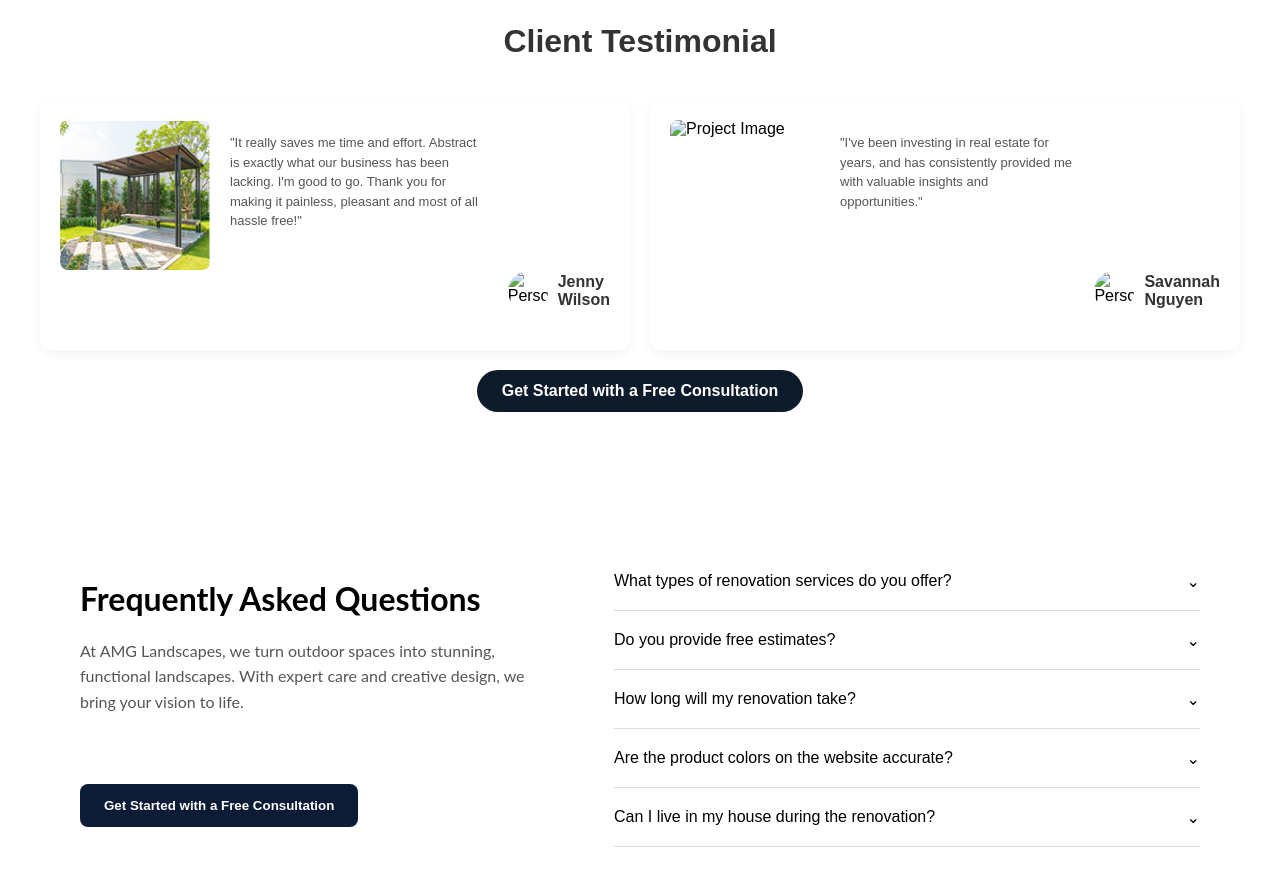
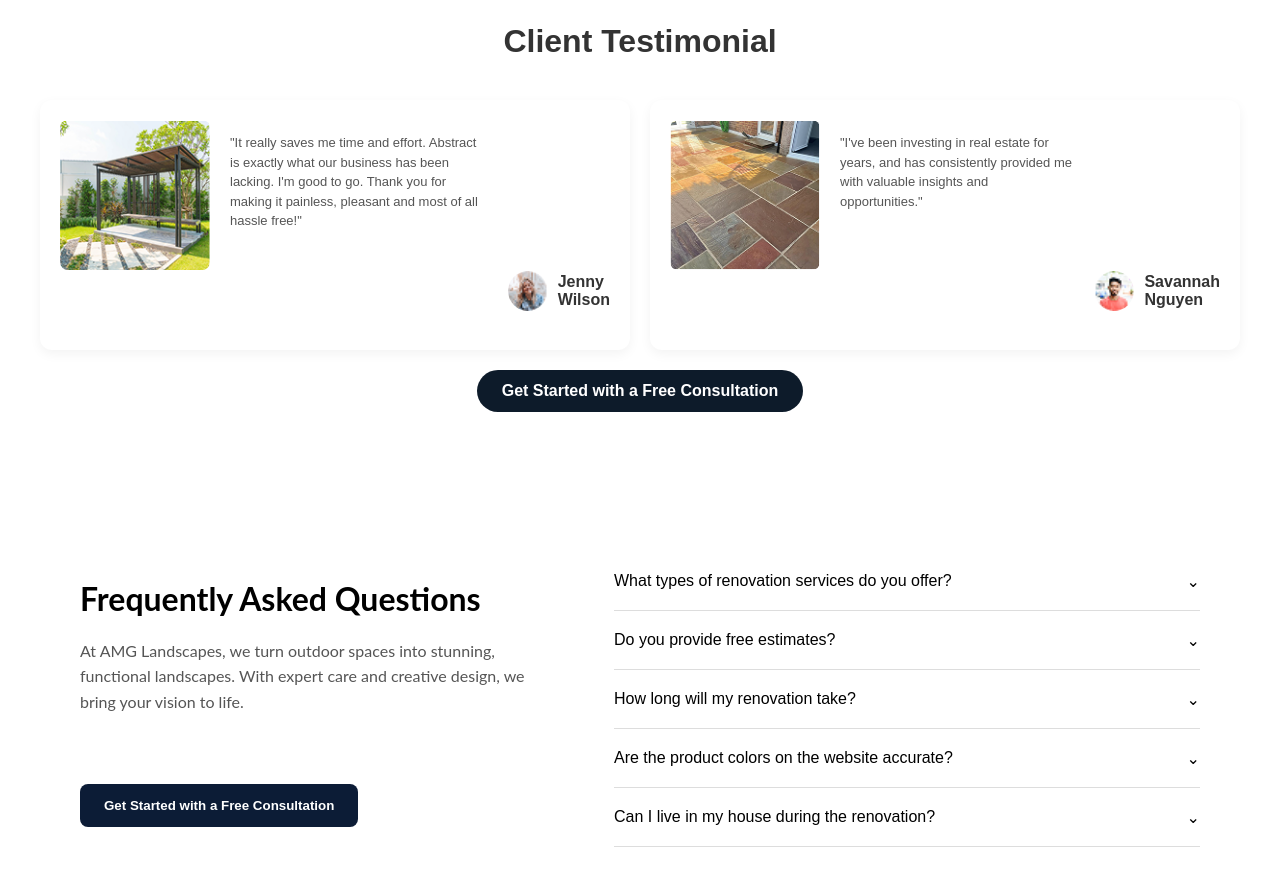
Before and after one commit to SohailAsgharWorkOfficial/amg-landscapes, a plain HTML site: page index.html in a window 1280 px wide. Shown: the part 3460-4346 px from the top of the page. Drawn offline with Linux system fonts and the light colour scheme.

Commit message:
completed

```diff
--- a/index.html
+++ b/index.html
@@ -126,13 +126,13 @@
 
         <!-- Testimonial Card -->
         <div class="testimonial-card">
-            <img src="t1.png" alt="Project Image" class="testimonial-img">
+            <img src="assets/t1.png" alt="Project Image" class="testimonial-img">
             <p class="testimonial-text">
                 "It really saves me time and effort. Abstract is exactly what our business has been lacking.
                 I'm good to go. Thank you for making it painless, pleasant and most of all hassle free!"
             </p>
             <div class="testimonial-author">
-                <img src="person1.jpg" alt="Person" class="author-img">
+                <img src="assets/person1.png" alt="Person" class="author-img">
                 <div>
                     <h4 class="author-name">Jenny Wilson</h4>
                 </div>
@@ -140,17 +140,19 @@
         </div>
 
         <div class="testimonial-card">
-            <img src="t2.png" alt="Project Image" class="testimonial-img">
+            <img src="assets/t2.png" alt="Project Image" class="testimonial-img">
             <p class="testimonial-text">
                 "I've been investing in real estate for years, and has consistently provided me with valuable insights and opportunities."
             </p>
             <div class="testimonial-author">
-                <img src="person2.jpg" alt="Person" class="author-img">
+                <img src="assets/person2.png" alt="Person" class="author-img">
                 <div>
                     <h4 class="author-name">Savannah Nguyen</h4>
                 </div>
             </div>
         </div>
+
+
 
         <!-- Add more cards as needed -->
 
```
Also changed, not shown: assets/person1.png (added), assets/person2.png (added), assets/t1.png (renamed from t1.png), assets/t2.png (added).
